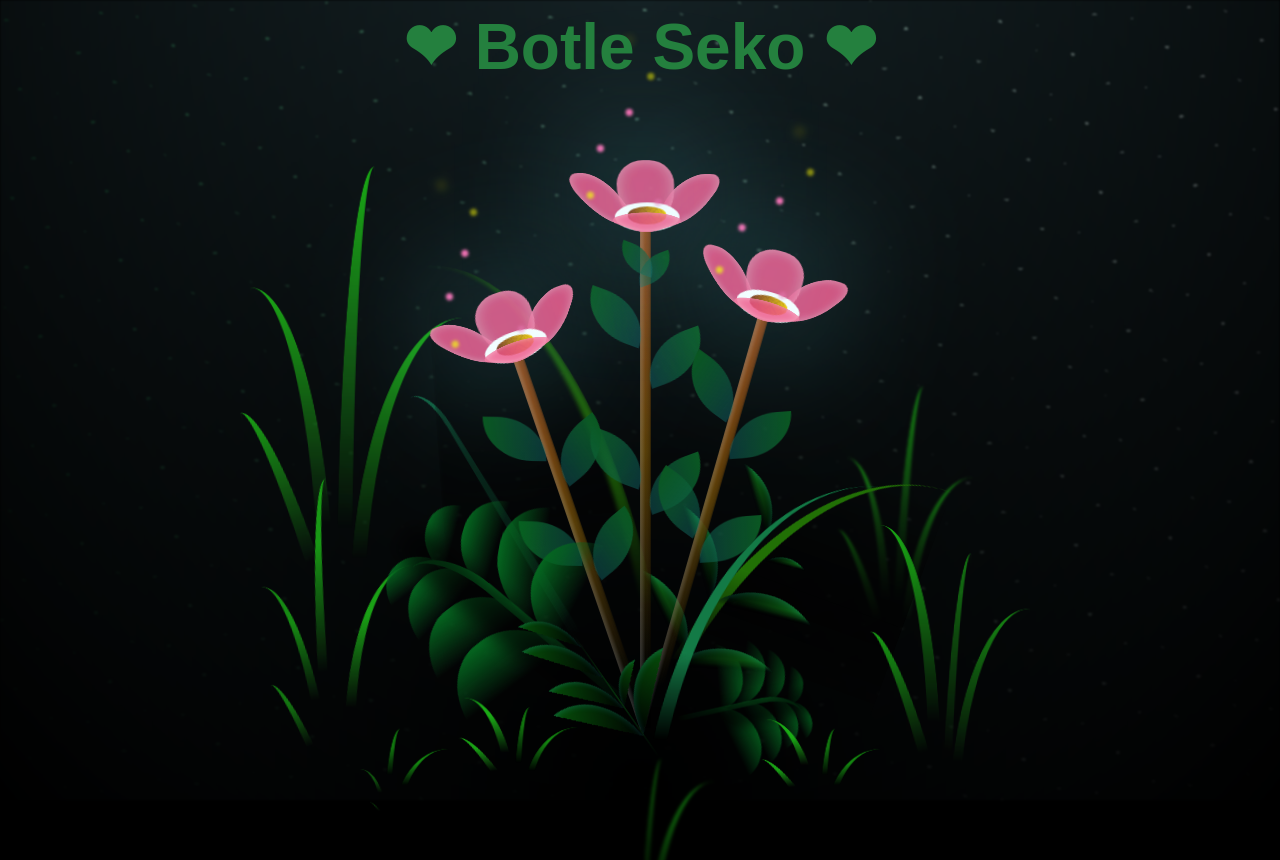
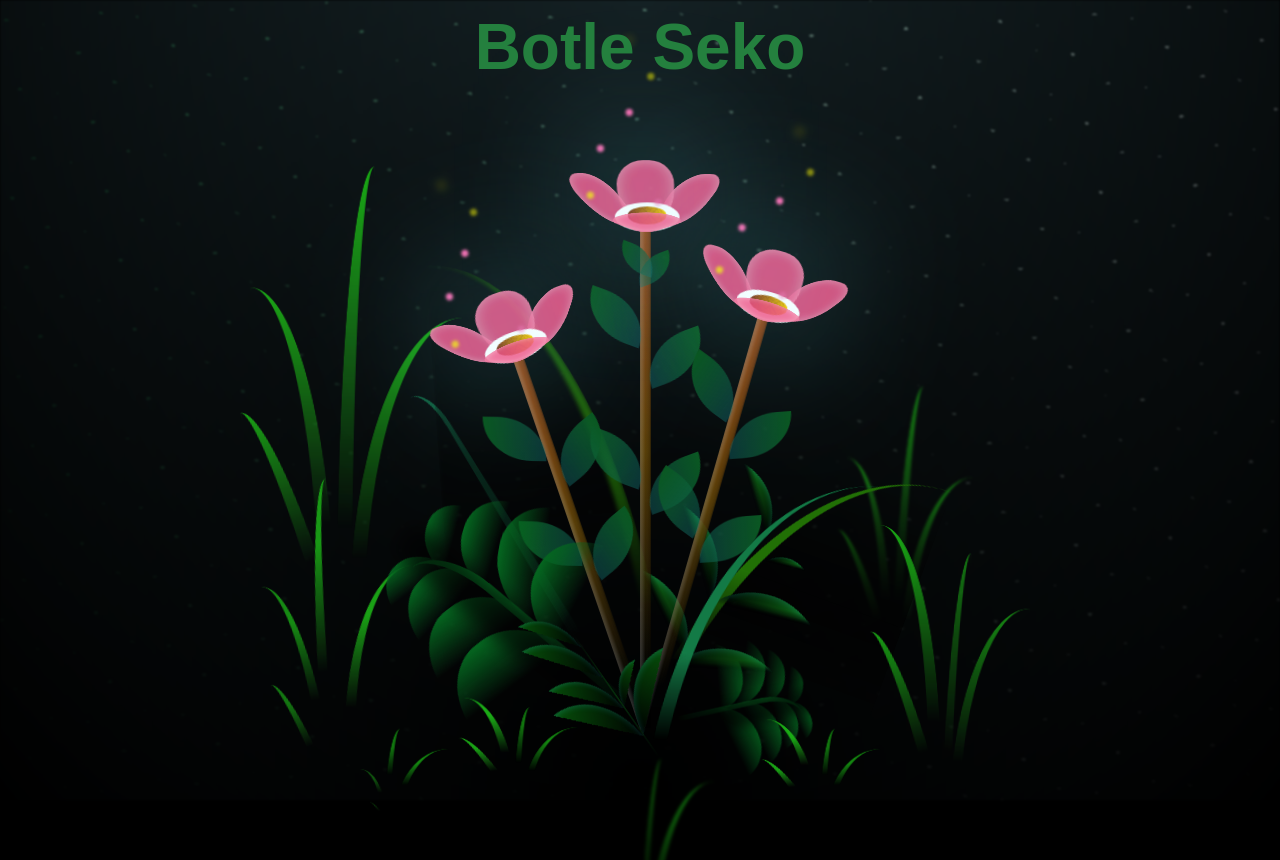
Before and after one commit to Mach3b3/Her, a plain HTML site: page index.html in a window 1280 px wide. Shown: the top 860 px of the page. Drawn offline with Linux system fonts and the light colour scheme.

Commit message:
Update index.html

```diff
--- a/index.html
+++ b/index.html
@@ -12,7 +12,7 @@
 
     <!-- Name Container - Added here at the top -->
     <div class="name-container">
-      <h1>❤ Botle Seko ❤ </h1>
+      <h1>Botle Seko</h1>
     </div>
 
     <div class="night"></div>
```
